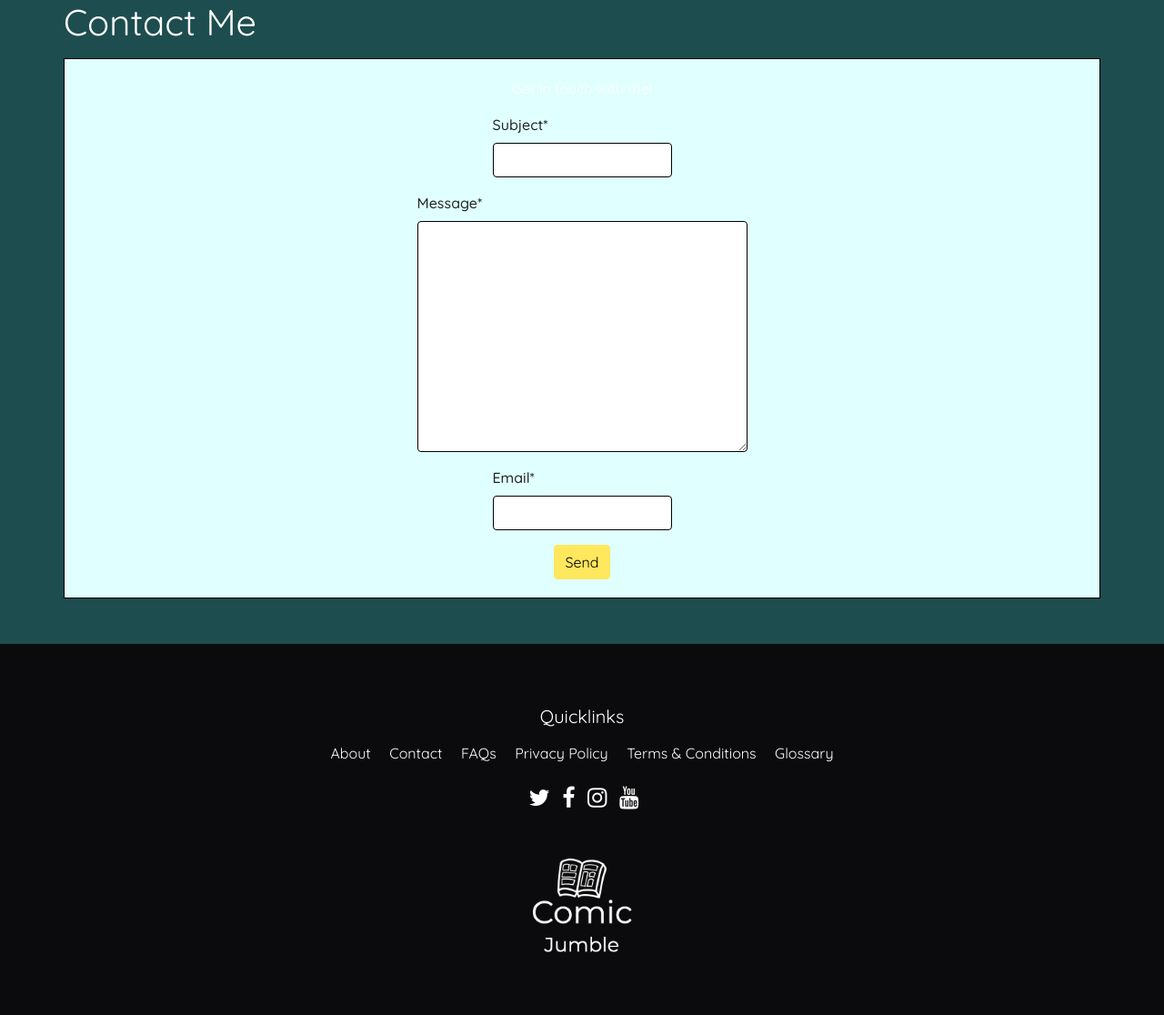
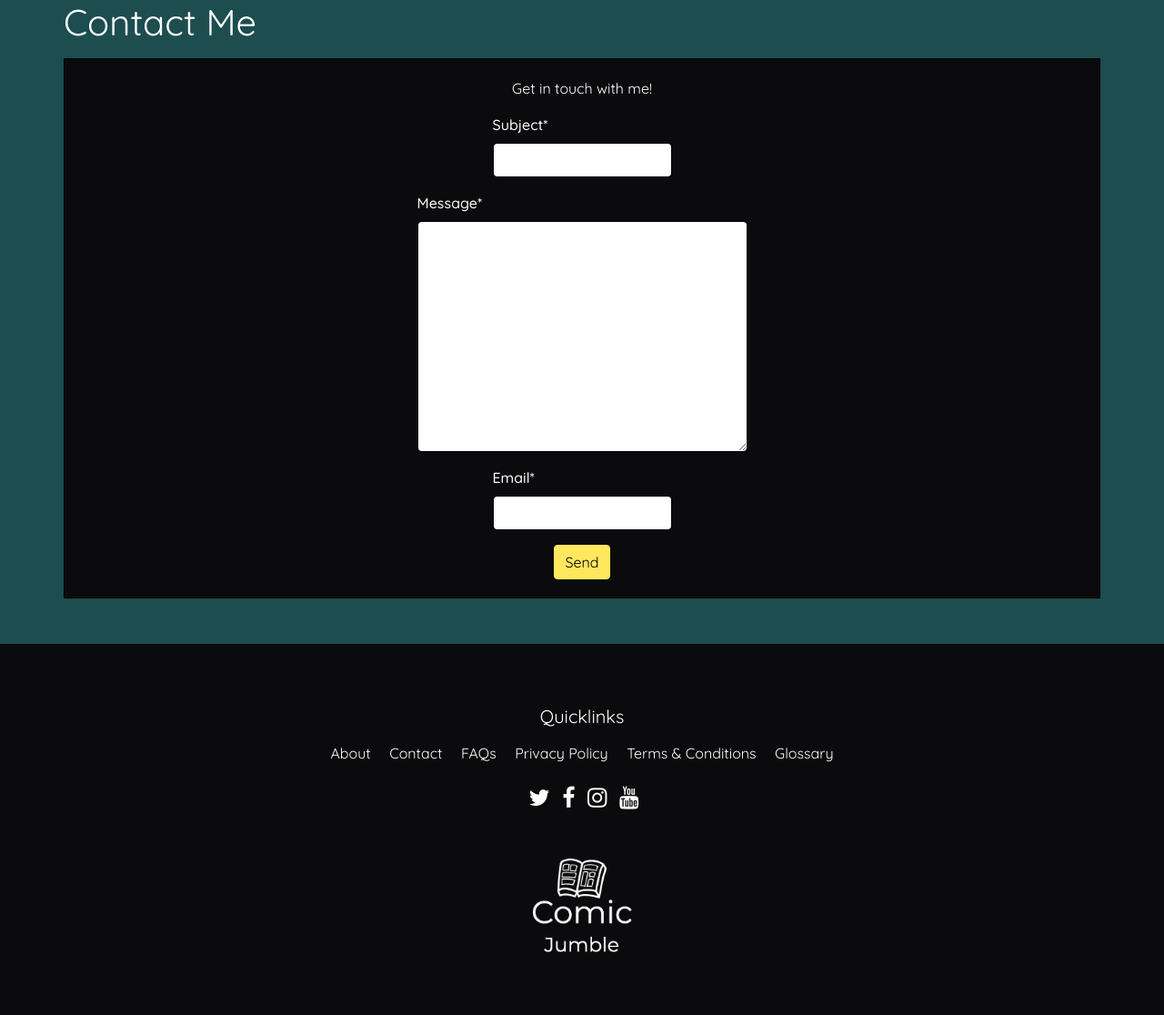
Before and after one commit to adonegan/milestone4-mycomicjumble, a Django app: page /contact/ in a window 1280 px wide. Shown: the part 56-1172 px from the top of the page at 91% size. Run offline with Django 3.2, Linux system fonts and the light colour scheme; some libraries are stand-ins or nearby versions.

Commit message:
Adjusting form colors with dark background

```diff
--- a/static/css/custom.css
+++ b/static/css/custom.css
@@ -93,7 +93,7 @@ p.card-text {
   flex-direction: column;
   justify-content: center;
   align-items: center;
-  background-color: #e0ffff;
+  background-color: #0b0b0d;
   margin-bottom: 50px;
 }
 
@@ -259,3 +259,9 @@ h5.question {
   border-color: #ffe75e;
   color: #000;
 }
+
+label {
+  display: inline-block;
+  margin-bottom: .5rem;
+  color: white;
+}
```
